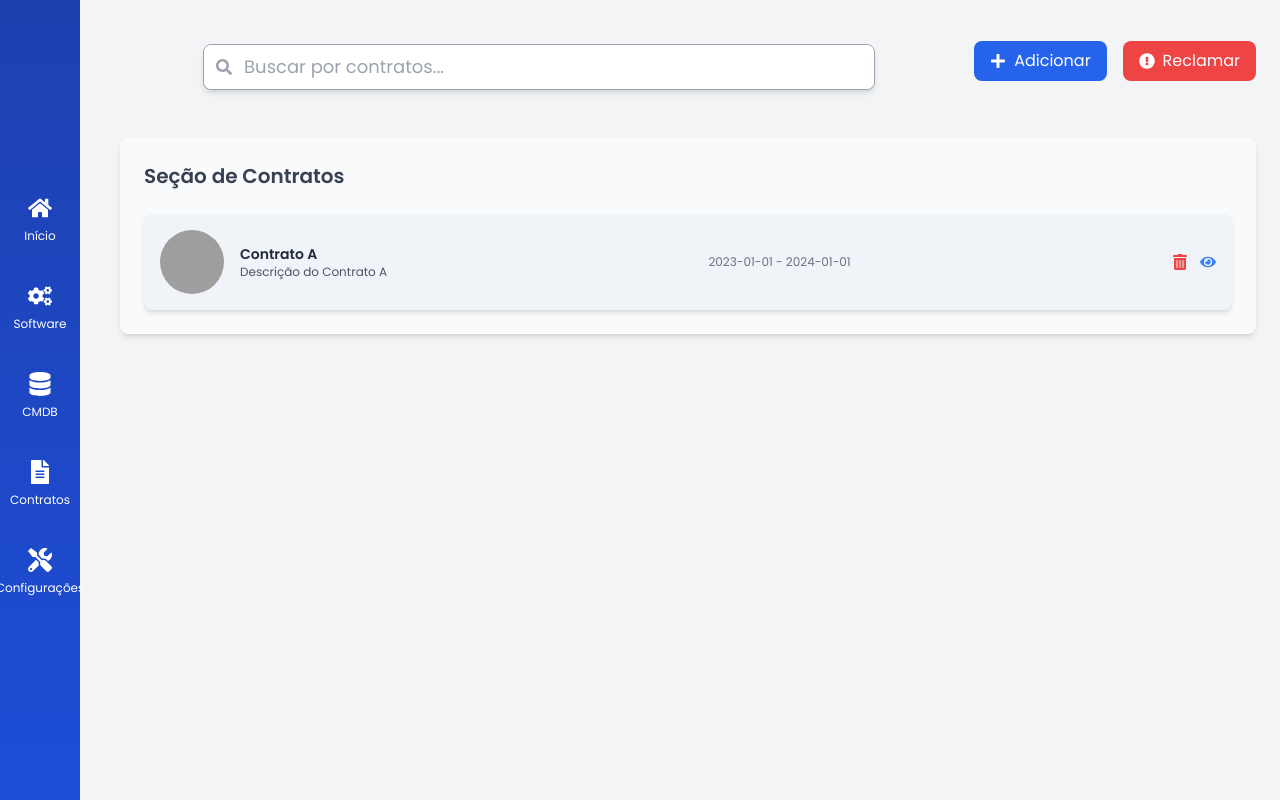
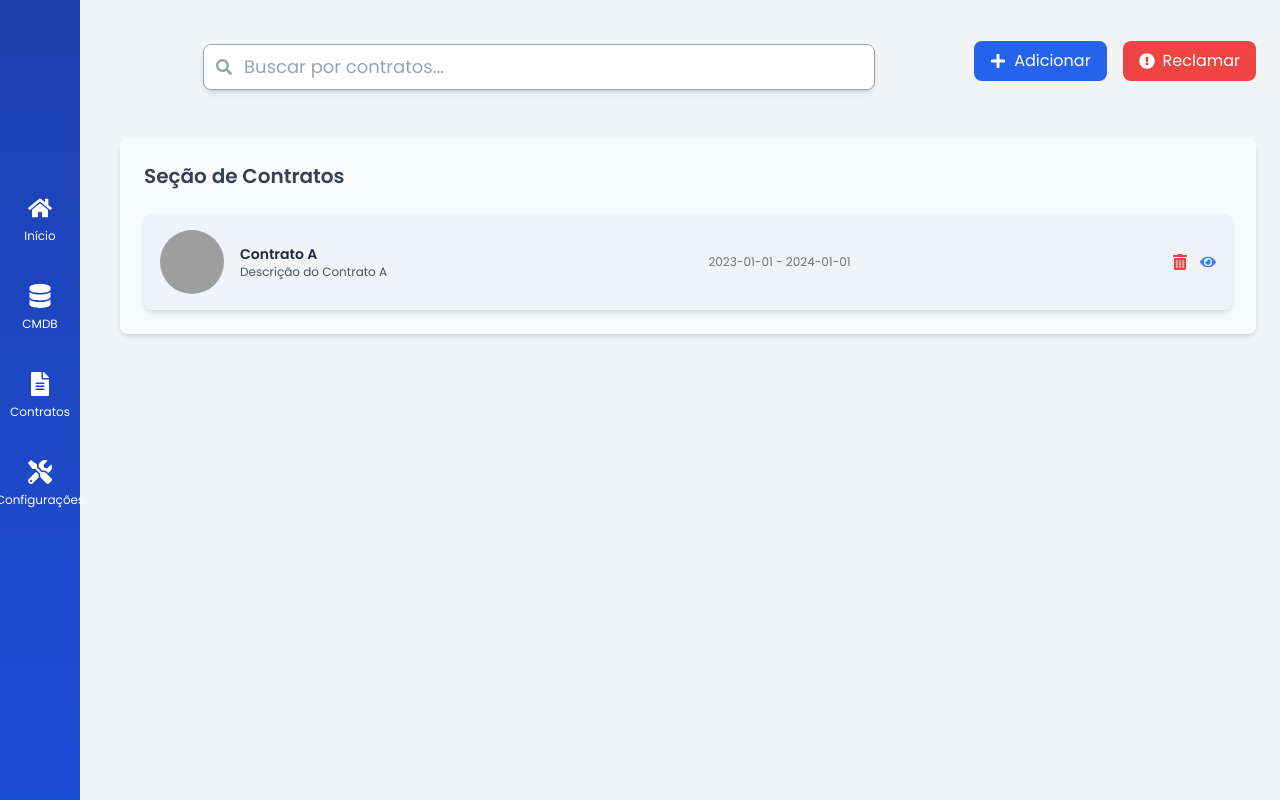
Before and after one commit to jpcunha020/TrabalhoEstagioEstoque, a React (Vite) app: page /Contracts in a window 1280 px wide. Built offline with nearby package versions, Linux system fonts and the light colour scheme; grey boxes are pictures that could not be loaded.

Commit message:
Update Contracts.jsx

```diff
--- a/src/pages/Contracts.jsx
+++ b/src/pages/Contracts.jsx
@@ -179,7 +179,7 @@ const Contracts = () => {
 
   const sidebarIcons = [
     { icon: <FaHome />, label: "Início", to: "/Tela" },
-    { icon: <FaCogs />, label: "Software", to: "/software" },
+
     { icon: <FaDatabase />, label: "CMDB", to: "/cmdb" },
     { icon: <FaFileAlt />, label: "Contratos", to: "/contracts" },
     { icon: <FaTools />, label: "Configurações", to: "/perfil" },
```
